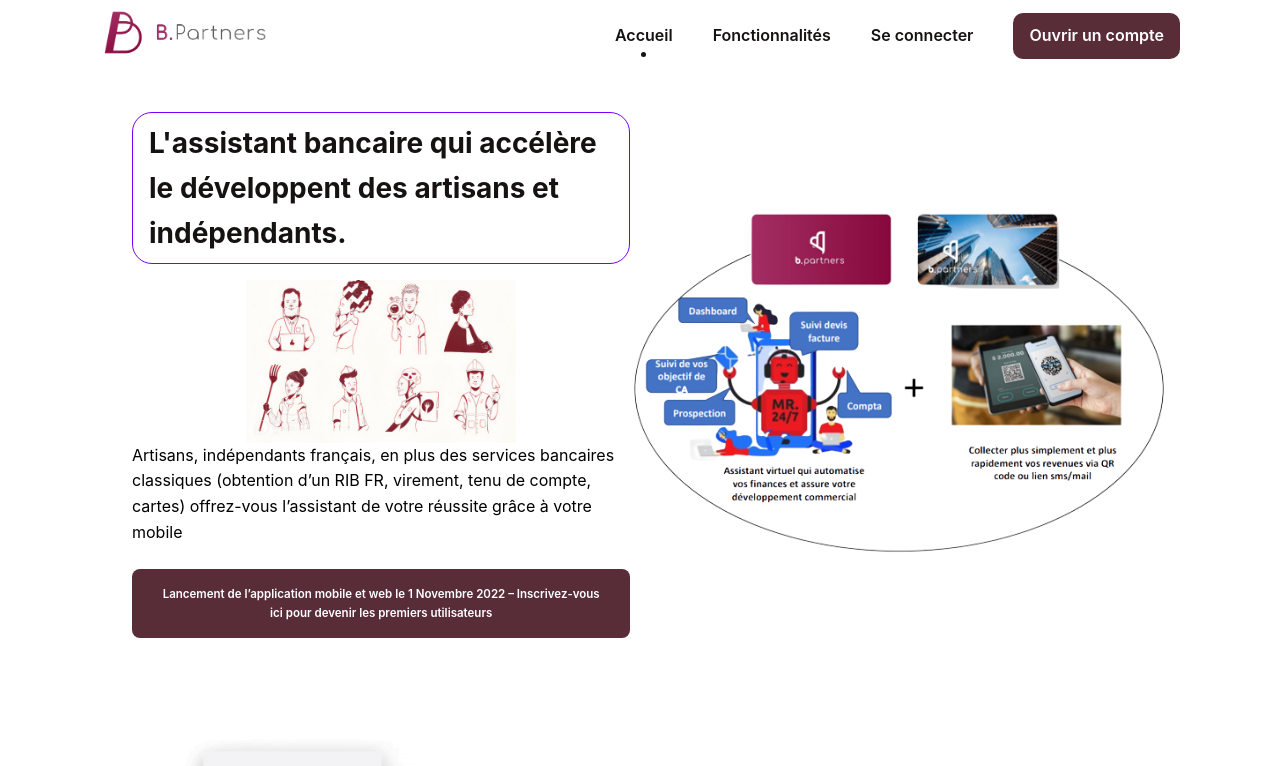
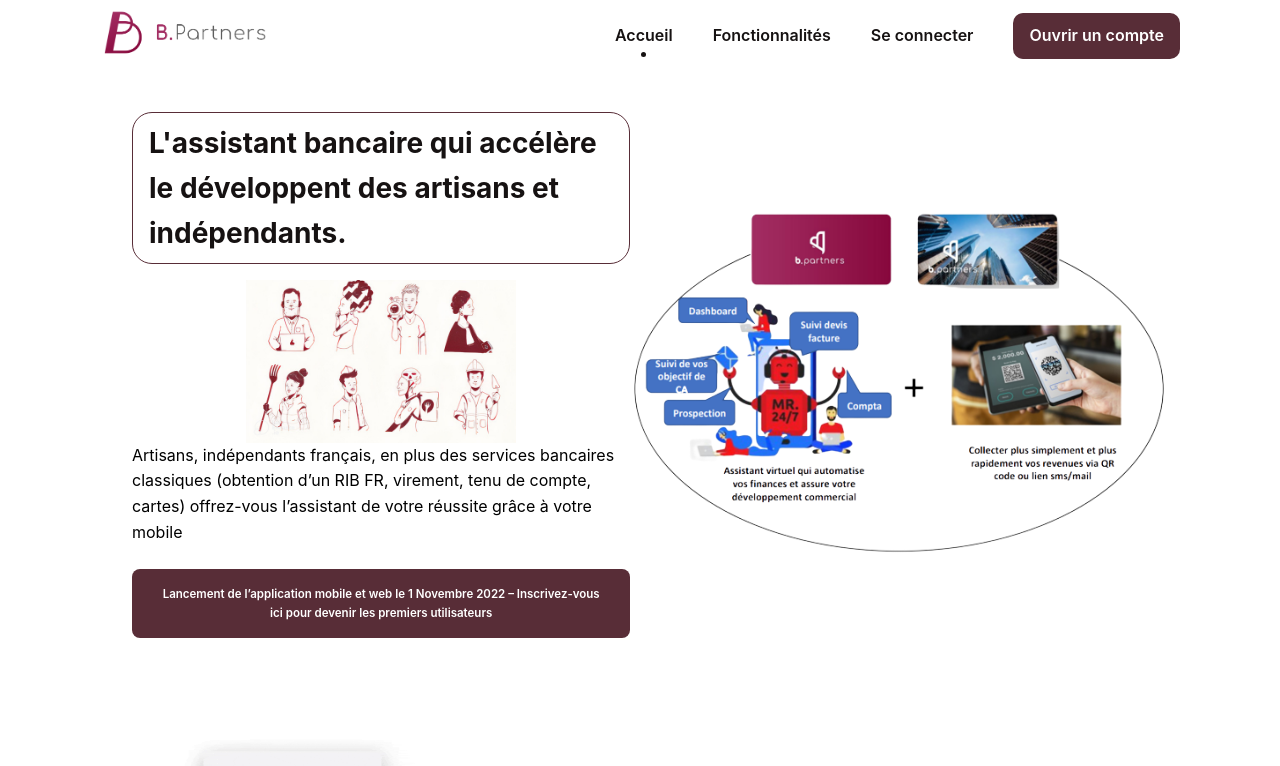
Before and after one commit to b-partners/web-landing, a React (Create React App) app: page / in a window 1280 px wide. Shown: the top 766 px of the page. Built offline with nearby package versions, Linux system fonts and the light colour scheme.

Commit message:
fix: change border color

```diff
--- a/public/assets/css/styles.css
+++ b/public/assets/css/styles.css
@@ -322,7 +322,7 @@ video {
 	font-size: 2rem;
 }
 .home__title {
-	border: 1px solid rgb(119, 0, 255);
+	border: 1px solid var(--first-color);
 	padding: 0.5rem 1rem;
 	border-radius: 20px;
 	font-size: 2.2rem;
```
